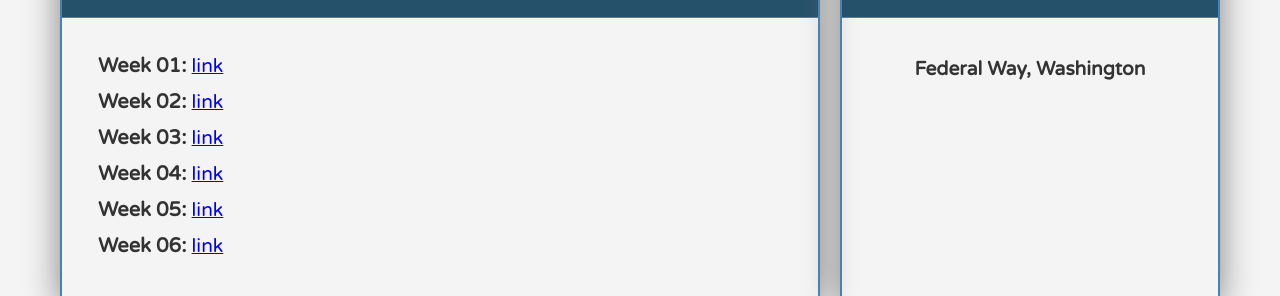
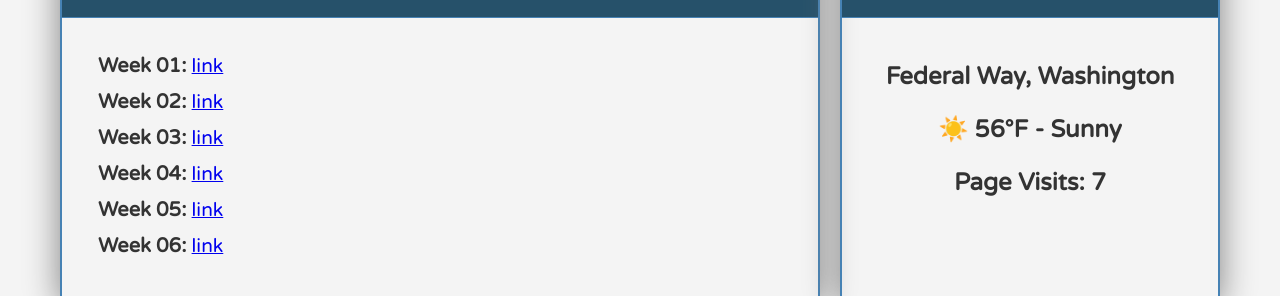
Before and after one commit to e-arndt/wdd230, a plain HTML site: page index.html in a window 1280 px wide. Shown: the part 500-796 px from the top of the page. Drawn offline with Linux system fonts and the light colour scheme.

Commit message:
placeholders for info card

```diff
--- a/index.html
+++ b/index.html
@@ -53,6 +53,8 @@
                 </div>
                 <div class="card-content">
                     <p>Federal Way, Washington</p>
+                    <p>☀️ 56°F - Sunny</p>
+                    <p>Page Visits: 7</p>
                 </div>
             </section>
         </div>
--- a/styles/base.css
+++ b/styles/base.css
@@ -130,7 +130,7 @@ nav .active {
 }
 
 .card-content p {
-    font-size: 1.2rem;
+    font-size: 1.5rem;
     text-align: center;
     font-weight: bold;
 }
```
